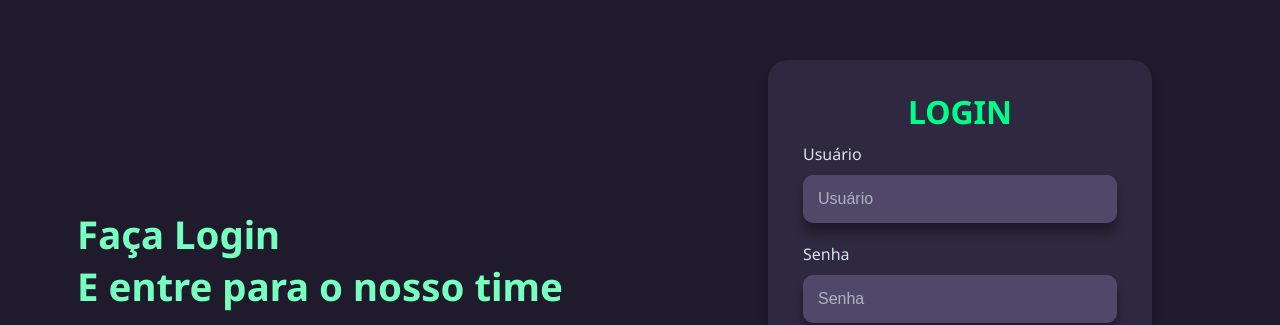
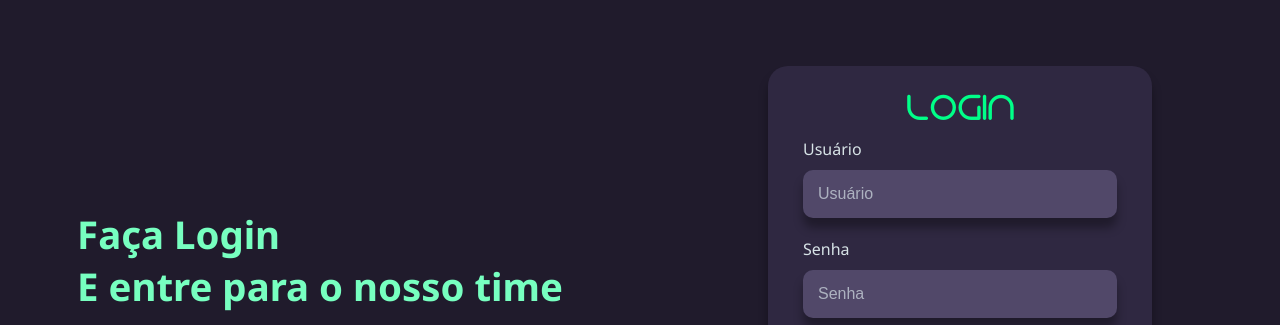
Before and after one commit to diogomador/digas, a plain HTML site: page index.html in a window 1280 px wide. Shown: the part 129-454 px from the top of the page. Drawn offline with Linux system fonts and the light colour scheme.

Commit message:
Add files via upload

```diff
--- a/index.html
+++ b/index.html
@@ -14,7 +14,7 @@
         </div>
         <div class="right-login">
             <div class="card-login">
-                <h1>LOGIN</h1>
+                <h1 style="font-family: logo;">LOGIN</h1>
                 <div class="textfield">
                     <label for="usuario">Usuário</label>
                     <input type="text" id="usuario" name="usuario" placeholder="Usuário">
--- a/login.css
+++ b/login.css
@@ -1,4 +1,8 @@
 @import url('https://fonts.googleapis.com/css2?family=Noto+Sans:wght@400;700&display=swap');
+@font-face{
+    font-family: logo;
+    src: url(Fonts/NEON\ CLUB\ MUSIC_medium.otf) format('opentype');
+}
 
 body{
     margin: 0;
--- a/register.css
+++ b/register.css
@@ -1,4 +1,8 @@
 @import url('https://fonts.googleapis.com/css2?family=Noto+Sans:wght@400;700&display=swap');
+@font-face{
+    font-family: logo;
+    src: url(Fonts/NEON\ CLUB\ MUSIC_medium.otf) format('opentype');
+}
 
 body{
     margin: 0;
```
Also changed, not shown: register.html (+1 -1 lines), sample_NEON-CLUB-MUSIC.png (added).
